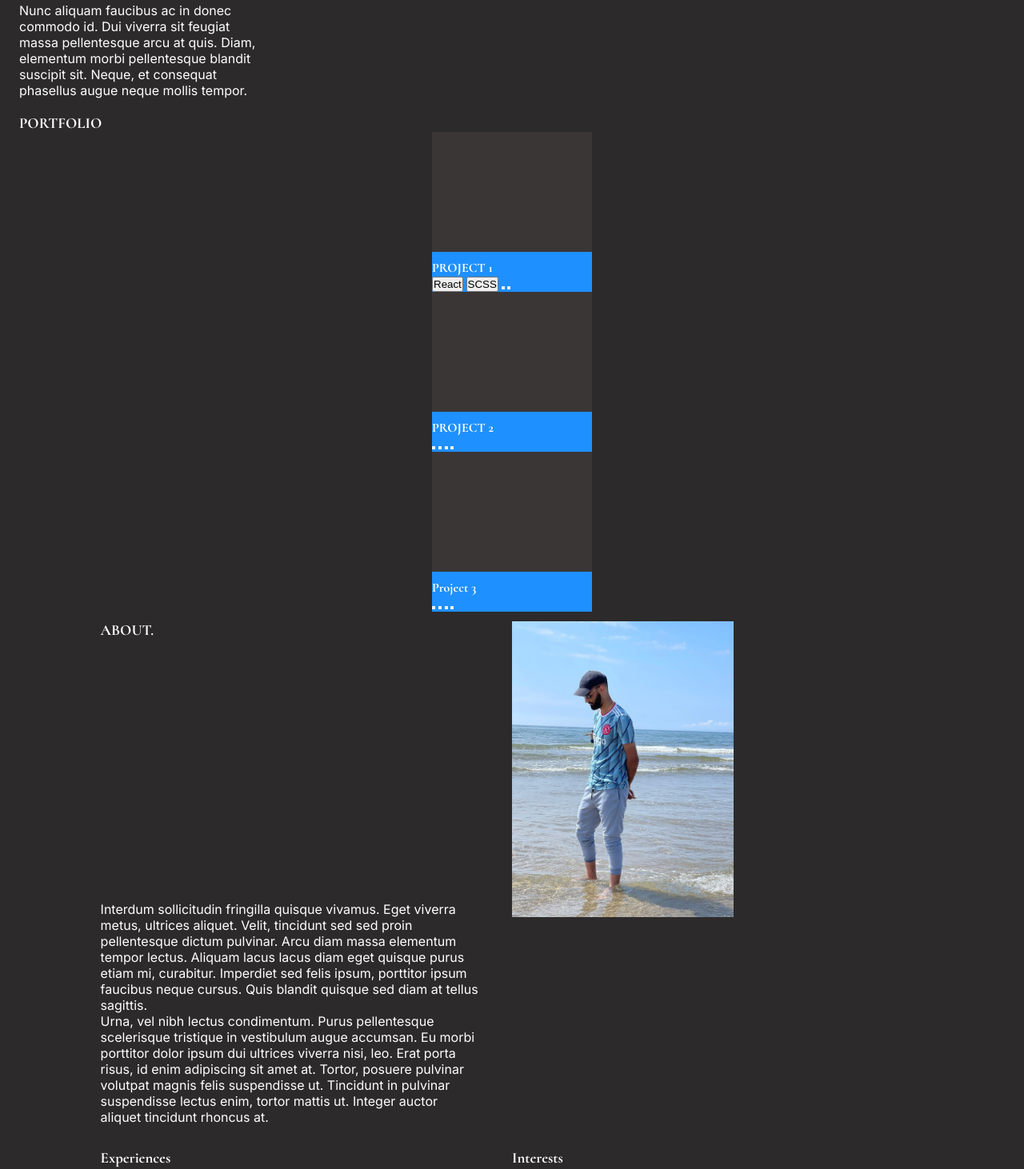
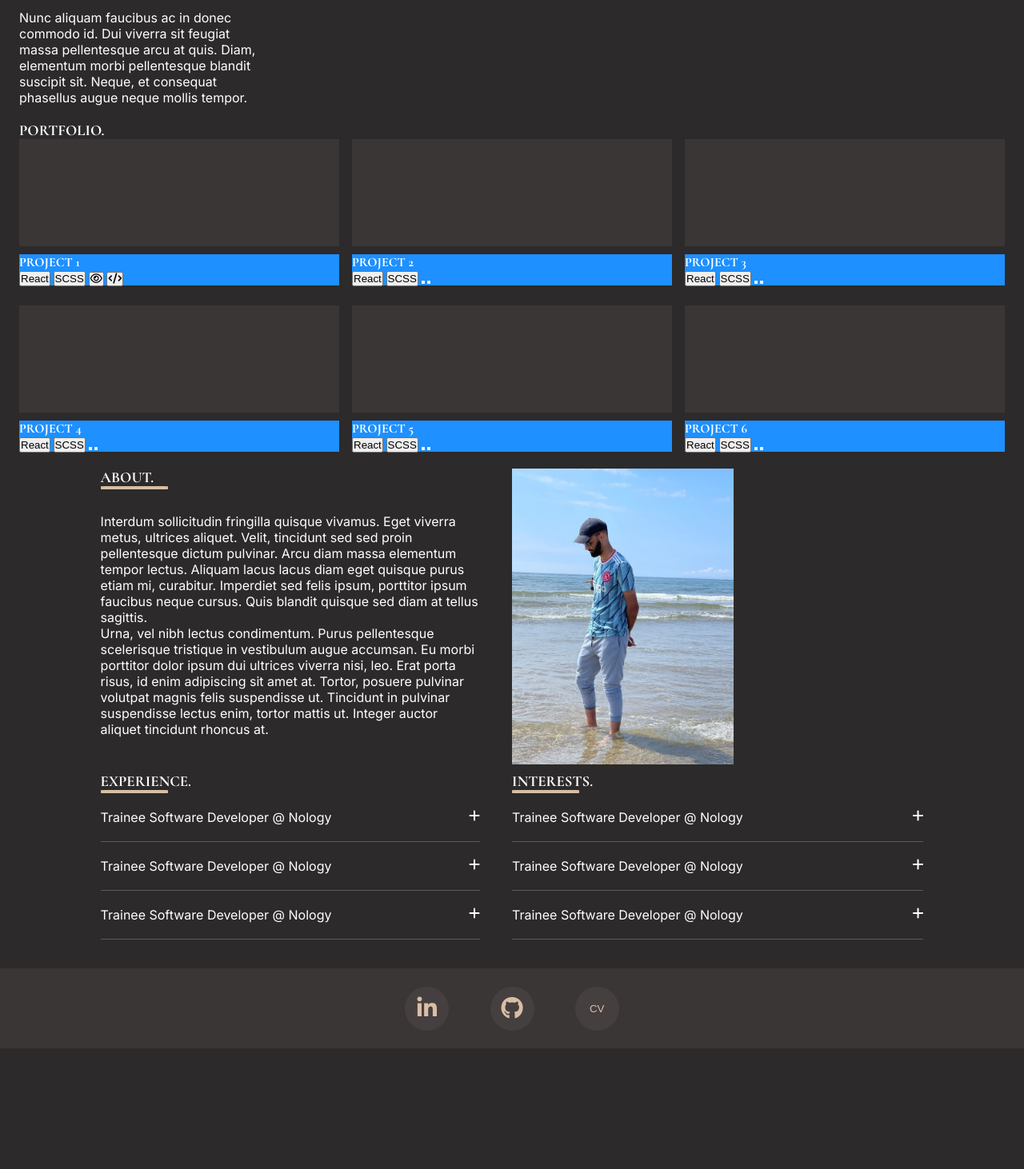
Before and after one commit to kav97/Kavandeep-Portfolio, a plain HTML site: page index.html in a window 1280 px wide. Shown: the part 190-1652 px from the top of the page at 80% size. After the commit the page ends 1501 px from the top, so only its background shows below. Drawn offline with Linux system fonts and the light colour scheme.

Commit message:
media query to display all 6 projects

```diff
--- a/index.html
+++ b/index.html
@@ -11,10 +11,7 @@
     <link rel="preconnect" href="https://fonts.gstatic.com" crossorigin>
     <link href="https://fonts.googleapis.com/css2?family=Cormorant:wght@400;700&family=Inter&display=swap" rel="stylesheet">
 
-    <link
-      rel="stylesheet"
-      href="https://cdnjs.cloudflare.com/ajax/libs/font-awesome/4.7.0/css/font-awesome.min.css"
-    />
+    <link rel="stylesheet" href="https://cdnjs.cloudflare.com/ajax/libs/font-awesome/6.1.1/css/all.min.css" integrity="sha512-KfkfwYDsLkIlwQp6LFnl8zNdLGxu9YAA1QvwINks4PhcElQSvqcyVLLD9aMhXd13uQjoXtEKNosOWaZqXgel0g==" crossorigin="anonymous" referrerpolicy="no-referrer">
   </head>
 
   <body>
@@ -37,7 +34,7 @@
     <!--Main content of page-->
     <main>
       <!--Title and brief description -->
-      <div>
+      <div class="title__section">
         <h2>Junior Software Developer.</h2>
         <hr/>
         <p id="description">
@@ -48,31 +45,67 @@
         </p>
       </div>
       <!-- Portfolio - Section -->
-      <h3>PORTFOLIO</h3>
-      <section class="project-container">
-        <div class="project__card">
+      <h3>PORTFOLIO.</h3>
+      <section class="project__container">
+        <div id = "card1" class="project__card">
           <div class="project__image"></div>
+            <div class="project__info">
               <h4>PROJECT 1</h4>
+              <button>React</button>
+              <button>SCSS</button>
+              <button><i class="fa-regular fa-eye"></i></button>
+              <button><i class="fa-solid fa-code"></i></button>
+            </div>
+        </div>
+        <div id = "card2" class="project__card">
+          <div class="project__image"></div>
+          <div class="project__info">
+            <h4>PROJECT 2</h4>
             <button>React</button>
             <button>SCSS</button>
             <button></button>
             <button></button>
           </div>
-        <div class="project__card">
+        </div>
+        <div id = "card3" class="project__card">
           <div class="project__image"></div>
-          <h4>PROJECT 2</h4>
-          <button></button>
-          <button></button>
+          <div class="project__info">
+            <h4>PROJECT 3</h4>
+            <button>React</button>
+            <button>SCSS</button>
             <button></button>
             <button></button>
           </div>
-        <div class="project__card">
+        </div>
+        <div id = "card4" class="project__card">
           <div class="project__image"></div>
-          <h4>Project 3</h4>
+          <div class="project__info">
+            <h4>PROJECT 4</h4>
+            <button>React</button>
+            <button>SCSS</button>
             <button></button>
             <button></button>
+          </div>
+        </div>
+        <div id = "card5" class="project__card">
+          <div class="project__image"></div>
+          <div class="project__info">
+            <h4>PROJECT 5</h4>
+            <button>React</button>
+            <button>SCSS</button>
             <button></button>
             <button></button>
+          </div>
+        </div>
+        <div id = "card6" class="project__card">
+          <div class="project__image"></div>
+          <div class="project__info">
+            <h4>PROJECT 6</h4>
+            <button>React</button>
+            <button>SCSS</button>
+            <button></button>
+            <button></button>
+          </div>
         </div>
       </section>
       <!-- About me - Section -->
@@ -81,6 +114,7 @@
         <div class="about__container">
           <div class="about__title">
             <h3>ABOUT.</h3>
+            <hr/>
           </div>
           <div class="about__image">
             <img id ="self-portrait" src="images/self-portrait.JPG" alt="kav" />
@@ -105,7 +139,8 @@
           </div>
           <div class="about__exp">
             <div class="exp__title">
-                <h3>Experiences</h3>
+                <h3>EXPERIENCE.</h3>
+                <hr/>
             </div>
             <div class="exp__row">
                 <p>
@@ -134,7 +169,8 @@
             </div>
           <div class="about__interests">
             <div class="interests__title">
-                <h3>Interests</h3>
+                <h3>INTERESTS.</h3>
+                <hr/>
             </div>
             <div class="interests__row">
                 <p>
@@ -167,12 +203,13 @@
       <!-- Get in touch - Section -->
     </main>
     <!-- Footer - Section -->
-    <footer class="external-links">
-      <!-- <div class="link__logos">
-        <a href="#"><img src="" alt="linked-in" /></a>
-        <a href="#"><img src="" alt="git-hub" /></a>
-        <a href="#"></a>
-      </div> -->
+    <footer class="external__links">
+
+        <button href="#"><i class="fa-brands fa-linkedin-in"></i></button>
+        <button href="#"><i class="fa-brands fa-github"></i></button>
+        <button href="#">CV</button>
+
     </footer>
   </body>
+
 </html>
--- a/styles.scss
+++ b/styles.scss
@@ -5,9 +5,12 @@
    margin: 0;
 }
 
+header {
+    margin: 1.5rem;
     .navbar {
         display: flex;
         justify-content: space-between;
+
 
         .nav__name {
             font-size: 1.25rem;
@@ -19,16 +22,22 @@
             }
         }
     }
+}
+
 
 body {
-    margin: 1.5rem;
+    // margin: 1.5rem;
     background-color: $background-color;
     color: $text-color;
     font-family: 'Cormorant', serif;
     font-weight: 400;
 
+    main {
+        margin: 1.5rem;
+    }
+
     h2 {
-        font-size: 3.5rem;
+        font-size: 3.8rem;
         margin: 20px 0px 20px 0px;
     }
 
@@ -49,34 +58,22 @@ body {
     width: 306px;
 }
 
-.project-container {
-    display: flex;
-    flex-direction: column;
-    align-items: center;
+.project__card {
+    width: 100%;
 
-    .project__card {
+    .project__info{
+        height: 7%;
         background-color: dodgerblue;
-
-        height: 200px;
-        width: 200px;
+    }
 
     .project__image {
         background-color: $project-color;
-            height: 150px;
+        height: 50%;
         margin-bottom: 10px;
     }
 }
-}
 
-.external-links {
-    background-color: $footer-link-color;
-    color: $accent-color;
-    height: 40px;
-    width: 40px;
-
-}
-
-@media screen and (min-width: 320px) {
+@media screen and (min-width: 426px) {
 
     .navbar .nav__links a.icon {
         display: none;
@@ -104,6 +101,10 @@ a.icon {
     display: block;
 }
 
+#card4, #card5, #card6 {
+    display: none;
+}
+
 .about__image {
     text-align: center;
 }
@@ -112,12 +113,34 @@ a.icon {
     width: 50%;
 }
 
-@media screen and (min-width: 320px) {
+@media screen and (min-width: 769px) {
+    #card4, #card5, #card6 {
+        display: block;
+    }
+
+
+    .project__container {
+        height: 50%;
+        display: grid;
+        grid-template-columns: repeat(3, 1fr);
+        grid-template-rows: repeat(2, 1fr);
+        gap: 1rem;
+
+        .project__info{
+            height: 20%;
+        }
+
+        .project__image{
+            height:70%;
+        }
+    }
+
+
     .about__container {
         padding: 1% 5%;
         display: grid;
         grid-template-columns: repeat(2, 1fr);
-        grid-template-rows: 1fr 1fr 1fr;
+        grid-template-rows: 0fr 1fr 0fr;
         row-gap: 10px;
         grid-template-areas:
         "title image"
@@ -163,3 +186,25 @@ a.icon {
 .expand-button {
     float: right;
 }
+
+footer button {
+    border-radius: 50%;
+    width: 3.438rem;
+    height: 3.438rem;
+    background-color: $footer-link-color;
+    color: $accent-color;
+    margin: 2%;
+    border: none;
+
+    i {
+        font-size: 1.75rem;
+    }
+}
+
+.external__links {
+    display: flex;
+    justify-content: center;
+    align-items: center;
+    background-color: $project-color;
+    height: 100px;
+}
```
Also changed, not shown: styles.css, 1 other file. Lines whose indentation alone changed are shown as unchanged.
